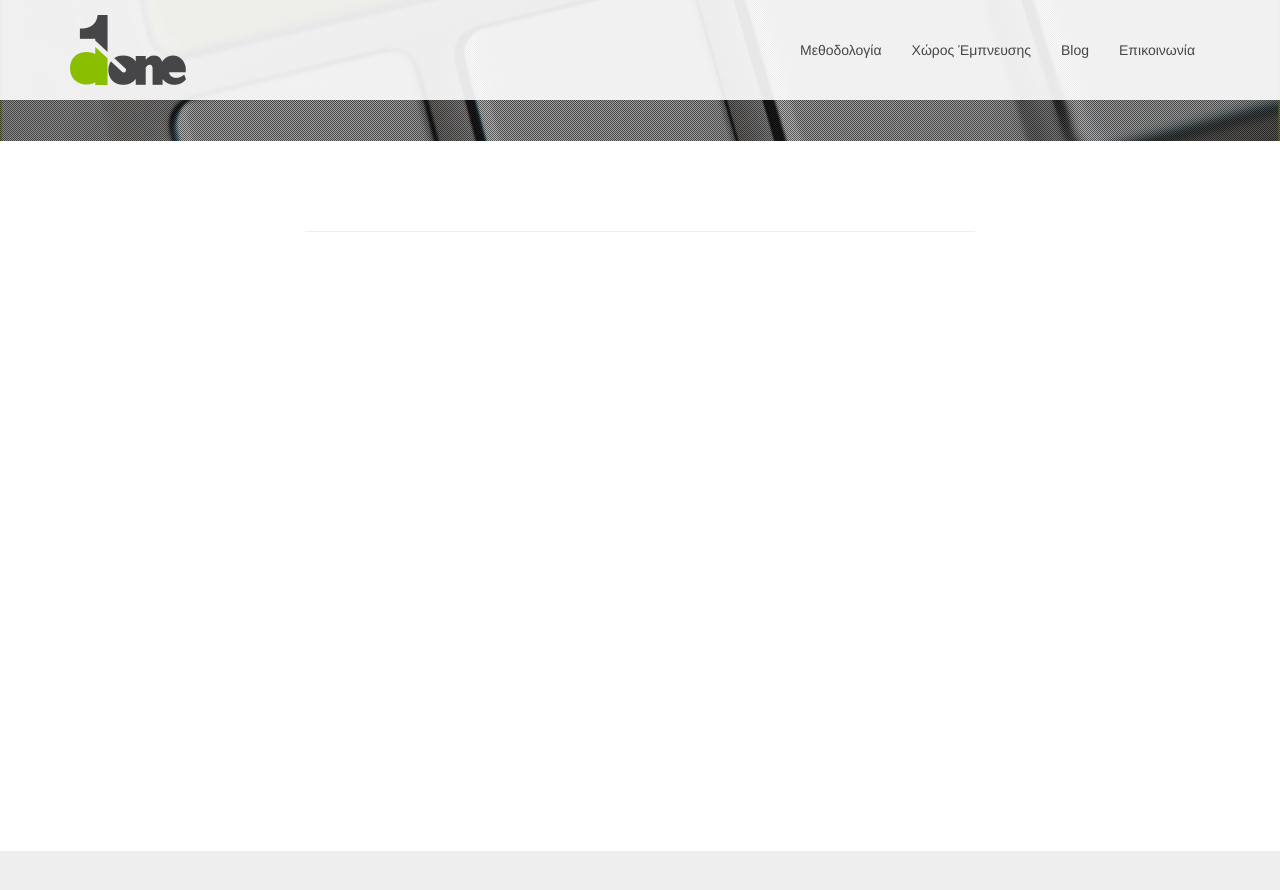
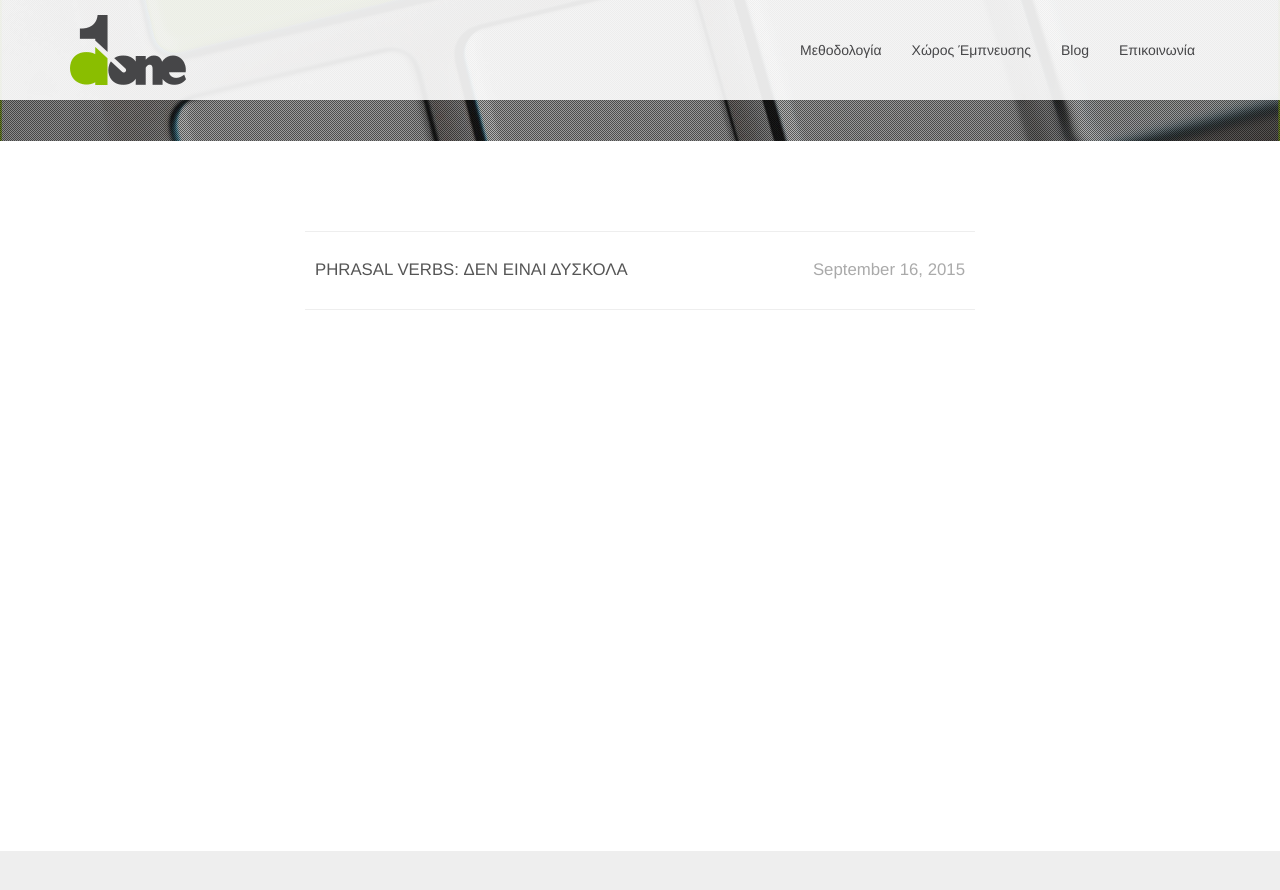
Before and after one commit to Codefully/done, a Jekyll site: the page built from blog.md, in a window 1280 px wide and 900 px high, scrolled down 517 px. Shown: the top 890 px of the window. Built offline with Jekyll 4.4.1, drawn with Linux system fonts in a browser that asks for light colours; a file with an impossible date is left out.

Commit message:
update phrasal verbs post

```diff
--- a/_posts/2015-09-16-phrasal-verbs.markdown
+++ b/_posts/2015-09-16-phrasal-verbs.markdown
@@ -1,13 +1,11 @@
 ---
 layout: post
 title: "PHRASAL VERBS: ΔΕΝ ΕΙΝΑΙ ΔΥΣΚΟΛΑ"
-date: {}
+date: 2015-09-16 09:30:00
 categories: "phrasal-verbs"
 image: "london-1.jpg"
 published: true
 ---
-
-
 
 Πώς γίνεται το *give* να σημαίνει *δίνω*, ενώ το *give up* να σημαίνει *παρατάω* ή *κόβω* (π.χ συνήθεια); Πώς μπορεί να εξηγηθεί το ότι το *come* μόνο του σημαίνει *έρχομαι*, ενώ το *come up with (an idea)* σημαίνει *βρίσκω (π.χ μια ιδέα)*; Το εύκολο συμπέρασμα είναι ότι «η αγγλική γλώσσα είναι περίεργη και δεν έχει λογική», «τα λένε για να μας παιδεύουν», «τί κρίμα που για μία ψήφο δεν έγινε η Ελληνική η επίσημη γλώσσα» (τίνος άραγε;) και άλλα τέτοια. Συχνότατα δυστυχώς οι δάσκαλοι με τον τρόπο τους κάθε άλλο παρά βοηθούν όταν δίνουν οδηγίες του τύπου «τί να κάνουμε, έτσι τα λένε», «πρέπει να τα μάθεις απ’ έξω όπως έκανα κι εγώ παλιά», «κουράγιο, θα τα μάθεις με τον καιρό» κ.λπ. Οι προσπάθειες αντιμετώπισης του προβλήματος περιορίζονται λοιπόν στον παπαγαλισμό, σε κατάρες και χαρακτηρισμούς, ενώ, κατά τη γνώμη του γράφοντος, θα έπρεπε να επικεντρώνονται στην έρευνα. Εάν ο μελετητής της Αγγλικής σταματήσει να ασχολείται αποκλειστικά με το **τί σημαίνει αυτό** και επικεντρώσει τη σκέψη του στο **γιατί σημαίνει αυτό**, δεν μπορεί παρά να εκπλαγεί ευχάριστα. Ε ναι, λοιπόν, **τα phrasal verbs έχουν λογική**, αρκεί να ενδιαφέρεται κανείς να τη βρει.
 
```
